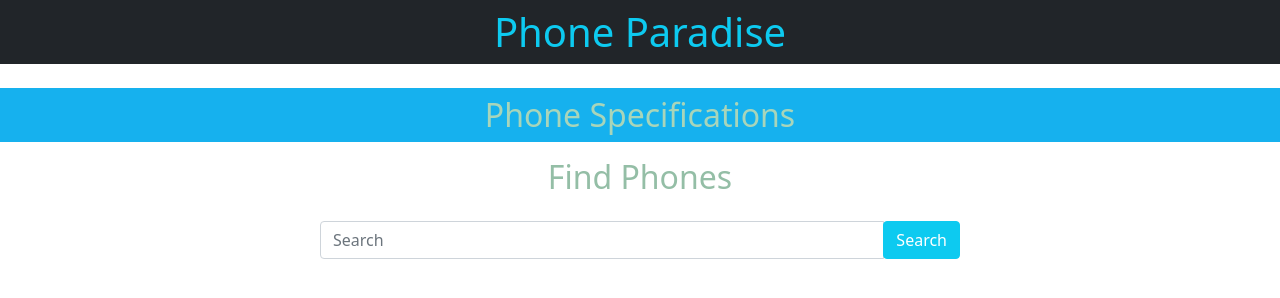
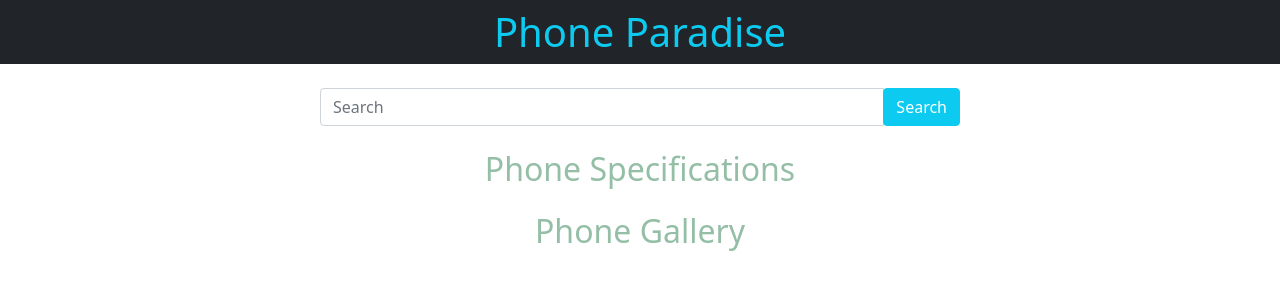
Before and after one commit to hoqradwan/phone-hunter, a plain HTML site: page phone-hunter-hoqradwan/index.html in a window 1280 px wide. Drawn offline with nearby package versions, Linux system fonts and the light colour scheme.

Commit message:
Final Commit

```diff
--- a/phone-hunter-hoqradwan/css/style.css
+++ b/phone-hunter-hoqradwan/css/style.css
@@ -1,4 +1,3 @@
-.phone-spec{
-    background-color: #16b1ee;
-    color: #A8D5BAFF;
+.heading-color{
+    color: #94bea6;
 }
--- a/phone-hunter-hoqradwan/index.html
+++ b/phone-hunter-hoqradwan/index.html
@@ -18,15 +18,8 @@
         <h1 class="mb-4 p-2 text-center text-info bg-dark">Phone Paradise</h1>
     </header>
     <main>
-        <!-- Phone details and search bar  -->
+        <!-- Search bar -->
         <section>
-            <h2 class="mb-3 p-2 phone-spec text-center">Phone Specifications</h2>
-            <div id="phone-details">
-            </div>
-        </section>
-        <!-- Search phones -->
-        <section>
-            <h2 class="mb-4 text-center" style="color: #94bea6;">Find Phones</h2>
             <div class="input-group mb-3 w-50 m-auto">
                 <input id="search-box" type="text" class="form-control" placeholder="Search" aria-label="Search"
                     aria-describedby="basic-addon2">
@@ -38,8 +31,16 @@
             <h5 id="error-message" class="text-danger text-center">No phone found!</h5>
         </section>
 
+        <!-- Phone details -->
+        <section>
+            <h2 class="mb-3 p-2 text-center heading-color">Phone Specifications</h2>
+            <div id="phone-details">
+            </div>
+        </section>
+
         <!-- Display phones -->
         <section>
+            <h2 class="mb-4 text-center heading-color">Phone Gallery</h2>
             <div id="phone-container" class="row row-cols-1 row-cols-lg-3 g-2">
 
             </div>
--- a/phone-hunter-hoqradwan/js/script.js
+++ b/phone-hunter-hoqradwan/js/script.js
@@ -73,5 +73,5 @@ const showDetails = details => {
          </div>
         </div >
     </div > `
-    phoneDetails.appendChild(div);
+        phoneDetails.appendChild(div);
 }
```
